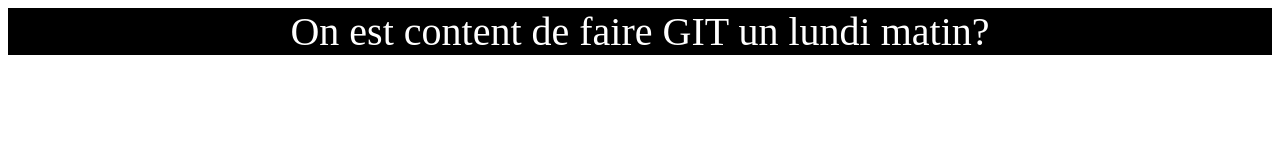
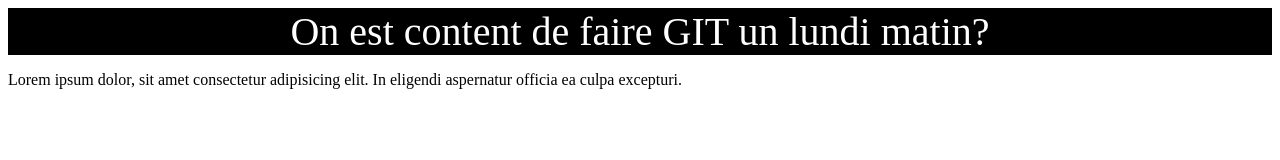
Before and after one commit to boussemart88/mon_super_projet, a plain HTML site: page index.html in a window 1280 px wide. Drawn offline with Linux system fonts and the light colour scheme.

Commit message:
Ajout d'une div avec un p lorem15

```diff
--- a/index.html
+++ b/index.html
@@ -11,6 +11,8 @@
     <div id="top-banner">
         On est content de faire GIT un lundi matin?
     </div>
-
+    <div>
+        <p>Lorem ipsum dolor, sit amet consectetur adipisicing elit. In eligendi aspernatur officia ea culpa excepturi.</p>
+    </div>
 </body>
 </html>
```
